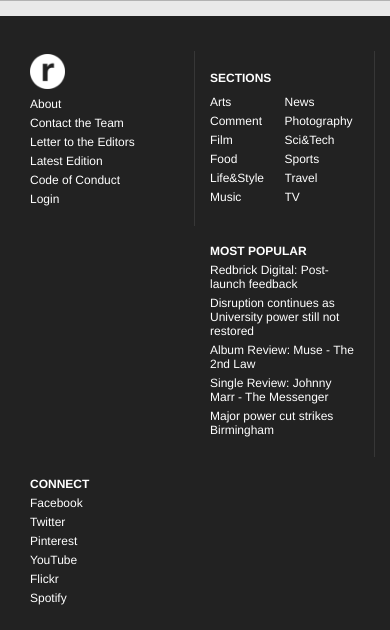
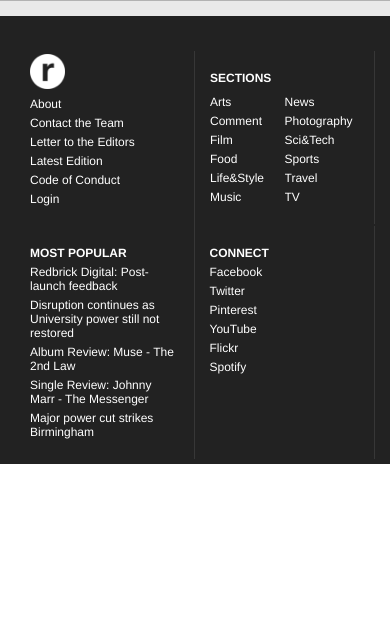
Before and after one commit to chrishutchinson/Redbrick2013, a PHP site: page / in a window 390 px wide. Shown: the part 1815-2445 px from the top of the page. After the commit the page ends 2279 px from the top, so only its background shows below. Run offline with PHP 8.4, Linux system fonts and the light colour scheme.

Commit message:
Fixed footer on mobile

```diff
--- a/css/custom.css
+++ b/css/custom.css
@@ -164,3 +164,7 @@ a.tv:hover{
 	padding-top:20px;
 	padding:7px 0px 4px 5px;
 }
+
+.footer-br{
+	border-right:1px solid #373737;
+}
--- a/css/main.css
+++ b/css/main.css
@@ -202,6 +202,10 @@ h5{
 
 /* END IMAGE HEIGHTS */
 
+.br-h{
+	border-right:0px !important;
+}
+
 .image{
 	background-position:center;
 }
--- a/index.html
+++ b/index.html
@@ -243,7 +243,7 @@
 
 	<div class="span12 footer">
 
-		<div class="span2 span6-mobile span6-tablet text" style="border-right:1px solid #373737;">
+		<div class="span2 span6-mobile span6-tablet text footer-br">
 			<ul style="margin-top:-17px;">
 				<li><img src="img/logo-sml-white.png" style="width:35px; height:35px;" /></li>
 				<li>About</li>
@@ -255,7 +255,7 @@
 			</ul>
 		</div>
 
-		<div class="span4 span6-mobile span6-tablet text" style="border-right:1px solid #373737;">
+		<div class="span4 span6-mobile span6-tablet text footer-br">
 			<div class="span12">
 				<ul>
 					<li class="bold">SECTIONS</li>
@@ -284,7 +284,8 @@
 			</div>
 		</div>
 
-		<div class="span4 span6-mobile span6-tablet text" style="border-right:1px solid #373737;">
+		<div class="span6 footer-br br-h">
+		<div class="span8 span6-mobile span6-tablet text footer-br">
 			<ul>
 				<li class="bold">MOST POPULAR</li>
 				<li>Redbrick Digital: Post-launch feedback</li>
@@ -295,7 +296,7 @@
 			</ul>
 		</div>
 
-		<div class="span2 span6-mobile span6-tablet text">
+		<div class="span4 span6-mobile span6-tablet text">
 			<ul>
 				<li class="bold">CONNECT</li>
 				<li>Facebook</li>
@@ -306,7 +307,7 @@
 				<li>Spotify</li>
 			</ul>
 		</div>
-
+	</div>
 	</div>
 
 	</div>
```
